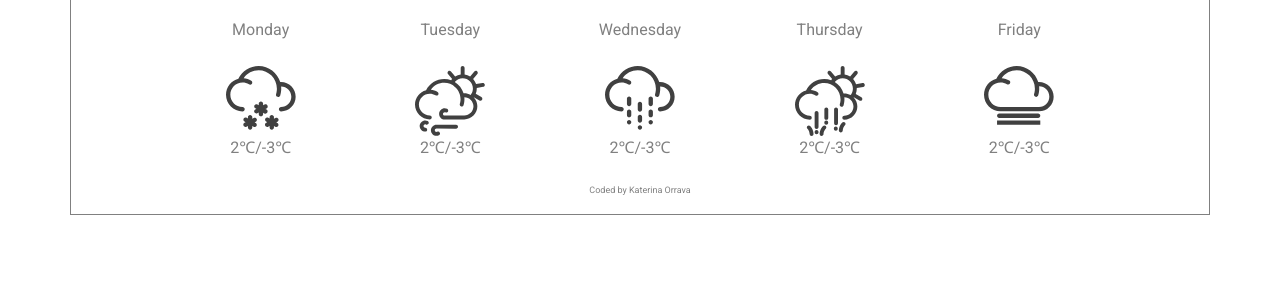
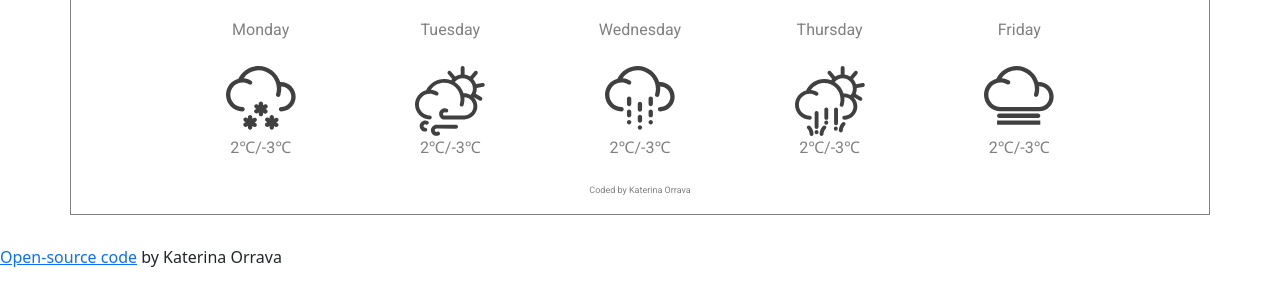
Before and after one commit to KateRiinaO/Weather-App, a plain HTML site: page index.html in a window 1280 px wide. Shown: the part 340-646 px from the top of the page. Drawn offline with nearby package versions, Linux system fonts and the light colour scheme.

Commit message:
Added open-source link in the buttom

```diff
--- a/index.html
+++ b/index.html
@@ -161,6 +161,10 @@
       <br />
       <p class="coder">Coded by Katerina Orrava</p>
     </div>
+    <p>
+      <a href="https://github.com/KateRiinaO/Weather-App">Open-source code</a>
+      by Katerina Orrava
+    </p>
     <script src="script/script.js"></script>
   </body>
 </html>
```
